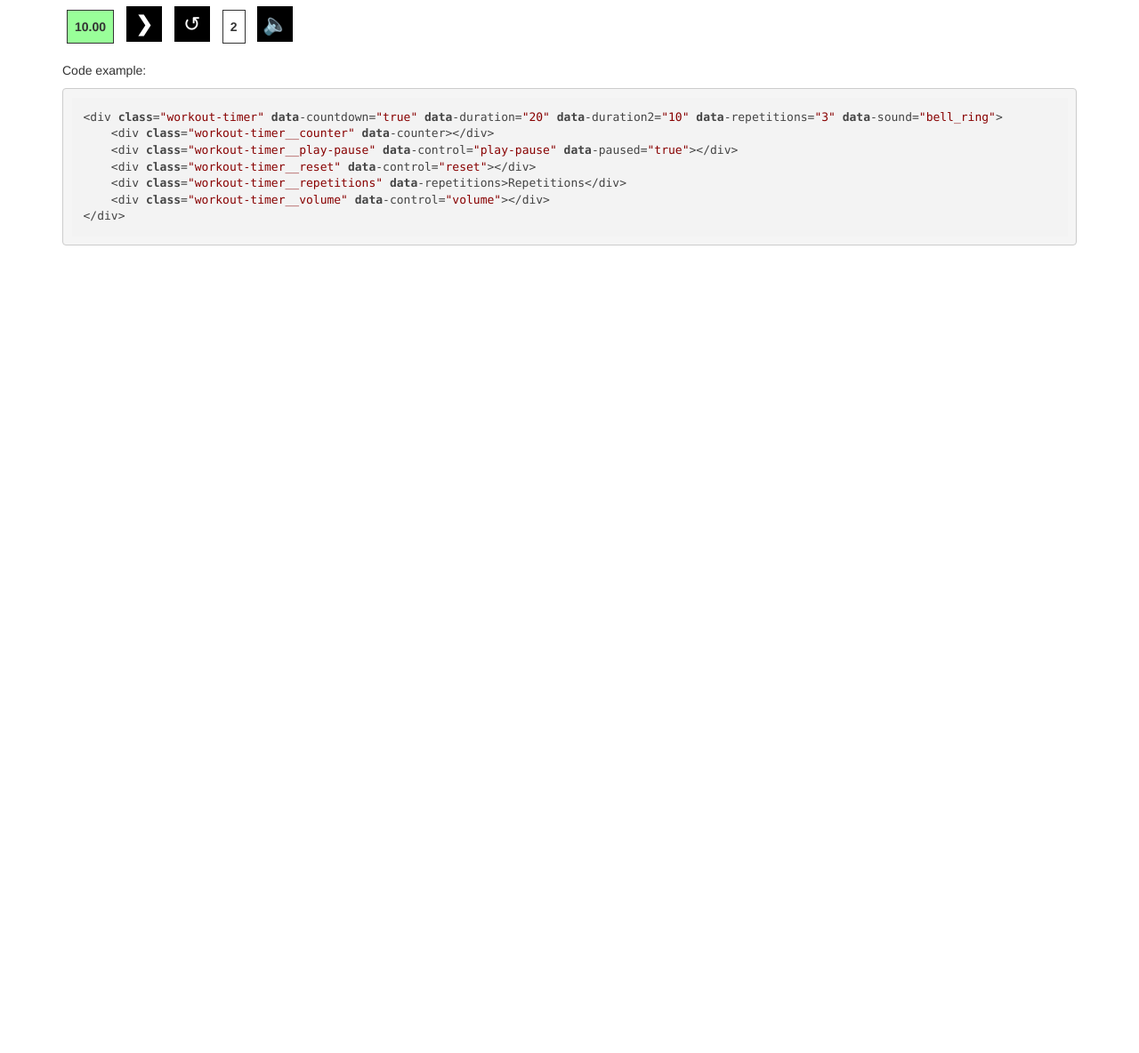
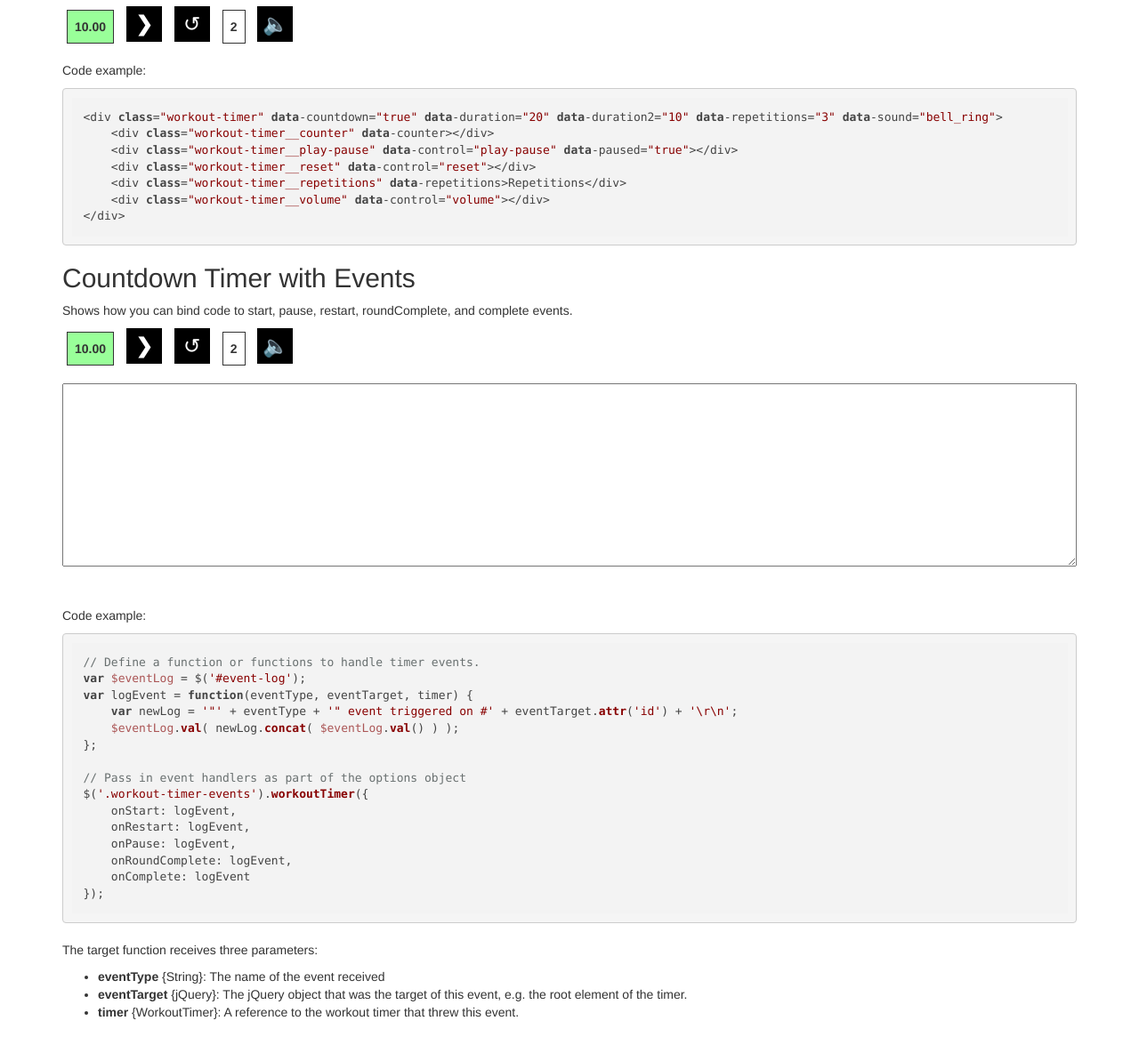
Before and after one commit to hansoninc/jquery.workout-timer, a website: page example/index.html in a window 1280 px wide. Shown: the part 1593-2777 px from the top of the page at 89% size. Before the commit the page ends 1889 px from the top, so only its background shows below. Drawn offline with nearby package versions, Linux system fonts and the light colour scheme; no server answers.

Commit message:
Added callback events

```diff
--- a/example/index.html
+++ b/example/index.html
@@ -8,6 +8,15 @@
 
 	<!-- Example-page styles -->
 	<style>
+		body {
+			margin-bottom: 100px;
+		}
+
+		.event-log {
+			width: 100%;
+			margin: 20px 0;
+		}
+
 		.code-example {
 			margin: 20px 0;
 		}
@@ -126,6 +135,42 @@
     &lt;div class=&quot;workout-timer__volume&quot; data-control=&quot;volume&quot;&gt;&lt;/div&gt;
 &lt;/div&gt;</code></pre>
 				</div>
+
+				<h2>Countdown Timer with Events</h2>
+				<p>Shows how you can bind code to start, pause, restart, roundComplete, and complete events.</p>
+				<div class="workout-timer-events" id="timer-example" data-countdown="true" data-duration="10" data-repetitions="2" data-sound="bell_ring">
+					<div class="workout-timer__counter" data-counter></div>
+					<div class="workout-timer__play-pause" data-control="play-pause" data-paused="true"></div>
+					<div class="workout-timer__reset" data-control="reset"></div>
+					<div class="workout-timer__repetitions" data-repetitions>Repetitions</div>
+					<div class="workout-timer__volume" data-control="volume"></div>
+				</div>
+				<textarea name="" id="event-log" class="event-log" cols="30" rows="10"></textarea>
+				<div class="code-example">
+					<p>Code example:</p>
+				<pre><code>// Define a function or functions to handle timer events.
+var $eventLog = $('#event-log');
+var logEvent = function(eventType, eventTarget, timer) {
+    var newLog = '"' + eventType + '" event triggered on #' + eventTarget.attr('id') + '\r\n';
+    $eventLog.val( newLog.concat( $eventLog.val() ) );
+};
+
+// Pass in event handlers as part of the options object
+$('.workout-timer-events').workoutTimer({
+    onStart: logEvent,
+    onRestart: logEvent,
+    onPause: logEvent,
+    onRoundComplete: logEvent,
+    onComplete: logEvent
+});</code></pre>
+				</div>
+
+				<p>The target function receives three parameters:</p>
+				<ul>
+					<li><strong>eventType</strong> {String}: The name of the event received</li>
+					<li><strong>eventTarget</strong> {jQuery}: The jQuery object that was the target of this event, e.g. the root element of the timer.</li>
+					<li><strong>timer</strong> {WorkoutTimer}: A reference to the workout timer that threw this event.</li>
+				</ul>
 			</div>
 		</div>
 	</div>
@@ -148,12 +193,28 @@
 
 		// Init timers
 		$('.workout-timer').workoutTimer();
+
+		var $eventLog = $('#event-log');
+		var logEvent = function(eventType, eventTarget, timer) {
+			var newLog = '"' + eventType + '" event triggered on #' + eventTarget.attr('id') + '\r\n';
+			$eventLog.val( newLog.concat( $eventLog.val() ) );
+		};
+
+		$('.workout-timer-events').workoutTimer({
+			onStart: logEvent,
+			onRestart: logEvent,
+			onPause: logEvent,
+			onRoundComplete: logEvent,
+			onComplete: logEvent
+		});
 	</script>
 	<script>
 		// Syntax highlighting
 		$('pre code').each(function(i, block) {
 			hljs.highlightBlock(block);
 		});
+
+
 	</script>
 </body>
 </html>
--- a/src/workout-timer.js
+++ b/src/workout-timer.js
@@ -69,7 +69,12 @@
 		duration: 10,
 		duration2: 0,
 		repetitions: 0,
-		sound: null
+		sound: null,
+		onPlay: function() {},
+		onPause: function() {},
+		onRestart: function() {},
+		onRoundComplete: function() {},
+		onComplete: function() {}
 	};
 
 	/**
@@ -89,6 +94,19 @@
 		{ name: 'level3', level: 2 },
 		{ name: 'mute', level: 0 }
 	];
+
+	/**
+	 * An enum of events thrown by this plugin
+	 * @enum
+	 * @type {{START: string, PAUSE: string, RESTART: string, COMPLETE: string}}
+	 */
+	WorkoutTimer.events = {
+		START: 'start',
+		PAUSE: 'pause',
+		RESTART: 'restart',
+		ROUND_COMPLETE: 'roundComplete',
+		COMPLETE: 'complete'
+	};
 
 	/**
 	 * Advances to the next volume level (1 -> 2 -> 3 -> mute). Affects all instances of WorkoutTimer.
@@ -240,13 +258,19 @@
 	 * Toggles between playing and paused states
 	 */
 	WorkoutTimer.prototype.toggleRunnerState = function() {
+		this.counter.runner('toggle');
+
 		if ( this.controls.playPause.attr('data-paused') === 'true') {
 			this.controls.playPause.attr('data-paused', 'false');
+			if (this.options.onStart && typeof(this.options.onStart) === 'function') {
+				this.options.onStart(WorkoutTimer.events.START, this.domElement.eq(0), this);
+			}
 		} else {
 			this.controls.playPause.attr('data-paused', 'true');
+			if (this.options.onPause && typeof(this.options.onPause) === 'function') {
+				this.options.onPause(WorkoutTimer.events.PAUSE, this.domElement.eq(0), this);
+			}
 		}
-
-		this.counter.runner('toggle');
 	};
 
 	/**
@@ -262,6 +286,10 @@
 	WorkoutTimer.prototype.resetRepetitions = function() {
 		this.options.repetitions = this.options.originalRepetitions;
 		this.updateRepetitionCounter();
+
+		if (this.options.onRestart && typeof(this.options.onRestart) === 'function') {
+			this.options.onRestart(WorkoutTimer.events.RESTART, this.domElement.eq(0), this);
+		}
 	};
 
 	/**
@@ -271,7 +299,10 @@
 		// Play sound if configured
 		if ( this.options.sound ) {
 			ion.sound.play( this.options.sound, { volume: this.options.volume } );
-			console.log(this.options.volume);
+		}
+
+		if (this.options.onRoundComplete && typeof(this.options.onRoundComplete) === 'function') {
+			this.options.onRoundComplete(WorkoutTimer.events.ROUND_COMPLETE, this.domElement.eq(0), this);
 		}
 
 		if (this.options.repetitions > 0) {
@@ -309,6 +340,10 @@
 	 */
 	WorkoutTimer.prototype.timerComplete = function() {
 		this.counter.attr('data-state', 'complete');
+
+		if (this.options.onComplete && typeof(this.options.onComplete) === 'function') {
+			this.options.onComplete(WorkoutTimer.events.COMPLETE, this.domElement.eq(0), this);
+		}
 	};
 
 	/**
```
Also changed, not shown: dist/jquery.workout-timer.js, dist/jquery.workout-timer.min.js.
